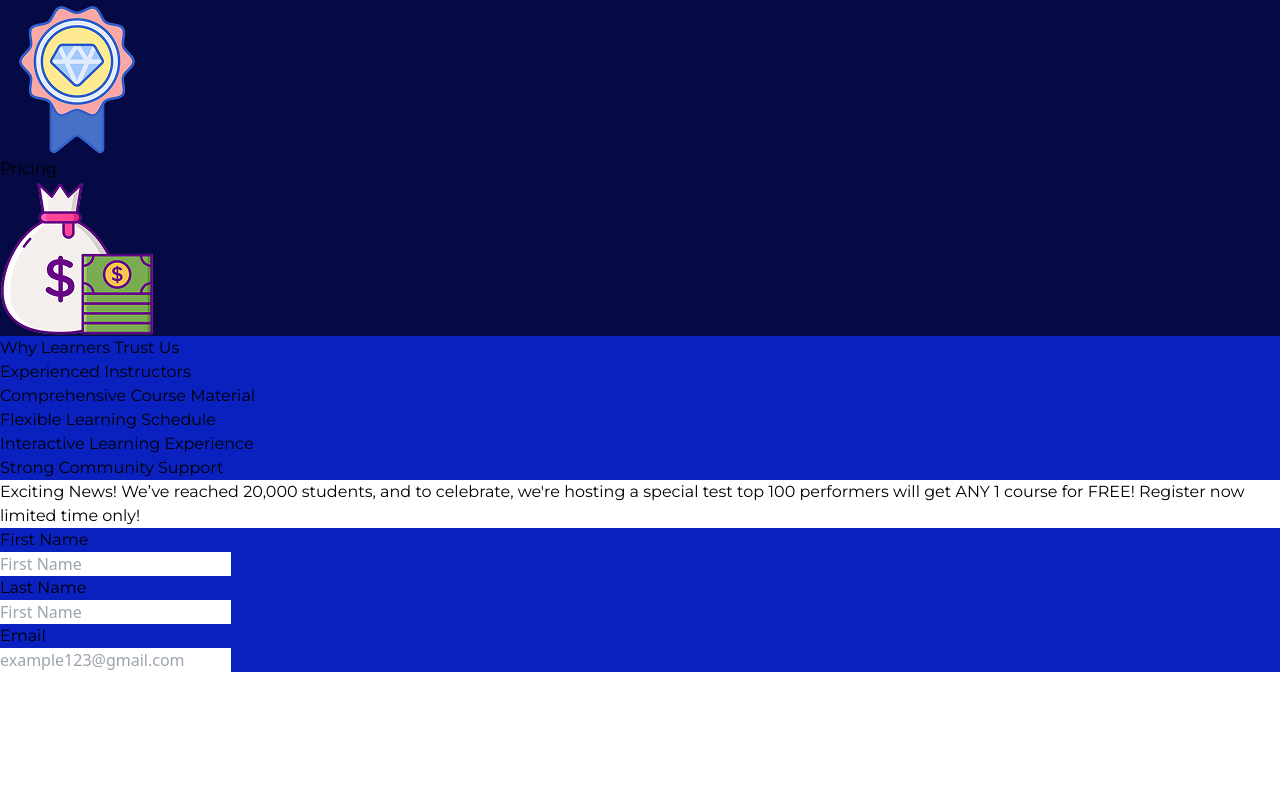
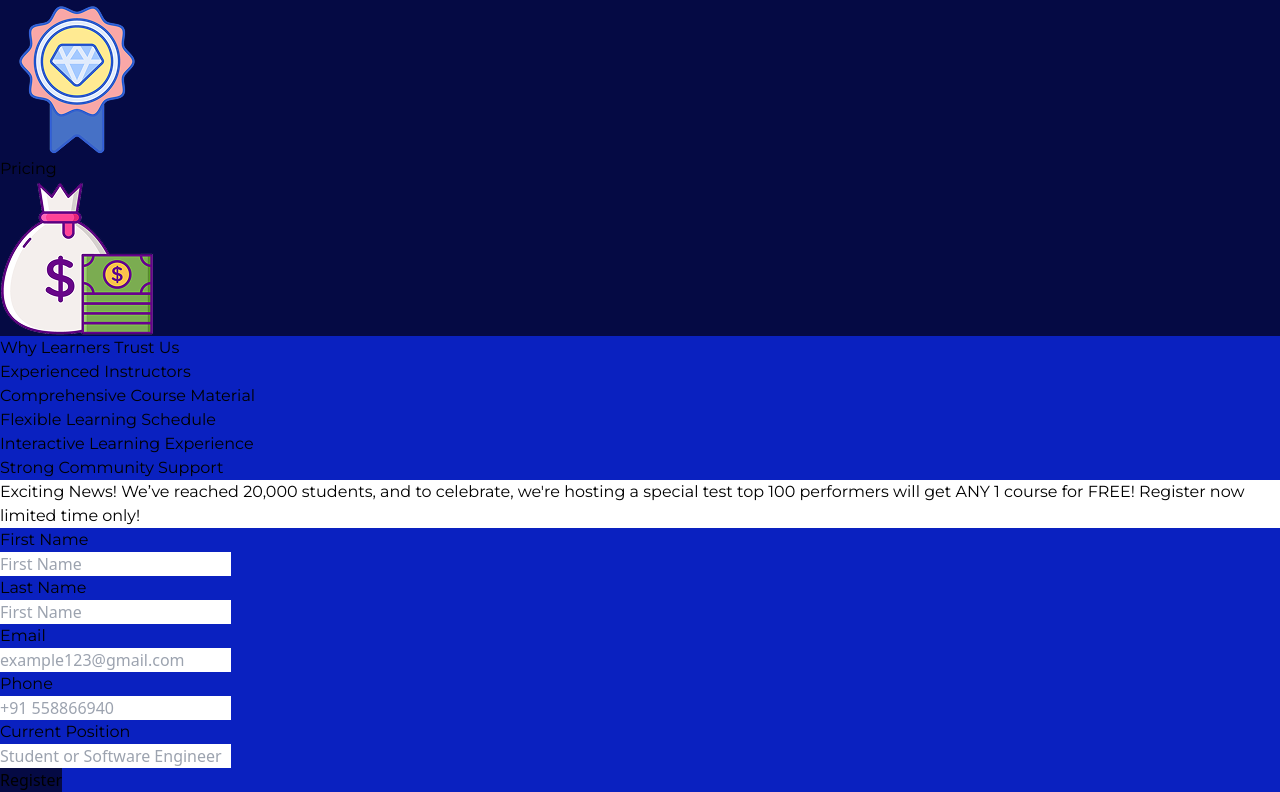
Before and after one commit to Manju1392k/Self-Upgrade, a React (Vite) app: page / in a window 1280 px wide. Shown: the part 3145-3937 px from the top of the page. Before the commit the page ends 3817 px from the top, so only its background shows below. Built offline with nearby package versions, Linux system fonts and the light colour scheme.

Commit message:
Special program form completed

```diff
--- a/src/components/Home.jsx
+++ b/src/components/Home.jsx
@@ -386,8 +386,27 @@ export default function Home() {
             <input type="name" placeholder='example123@gmail.com' className='w-full px-2 pb-1 rounded-md' />
           </div>
 
+          {/* Div for Phone. */}
+          <div className="Phone w-full mt-1">
+            <h1 className='text-white font-semibold Montserrat'>Phone</h1>
+            <input type="name" placeholder='+91 558866940' className='w-full px-2 pb-1 rounded-md' />
+          </div>
+
+          {/* Div for Current Position. */}
+          <div className="Current Position w-full mt-1">
+            <h1 className='text-white font-semibold Montserrat'>Current Position</h1>
+            <input type="name" placeholder='Student or Software Engineer' className='w-full px-2 pb-1 rounded-md' />
+          </div>
+
+          {/* Div for button.. */}
+          <div className="button">
+            <button className='Register blacksecondbackgroundcolor w-full py-1 rounded-md mt-4 text-white '>Register</button>
+          </div>
+
         </div>
       </div>
+
+
 
     </>
 
```
